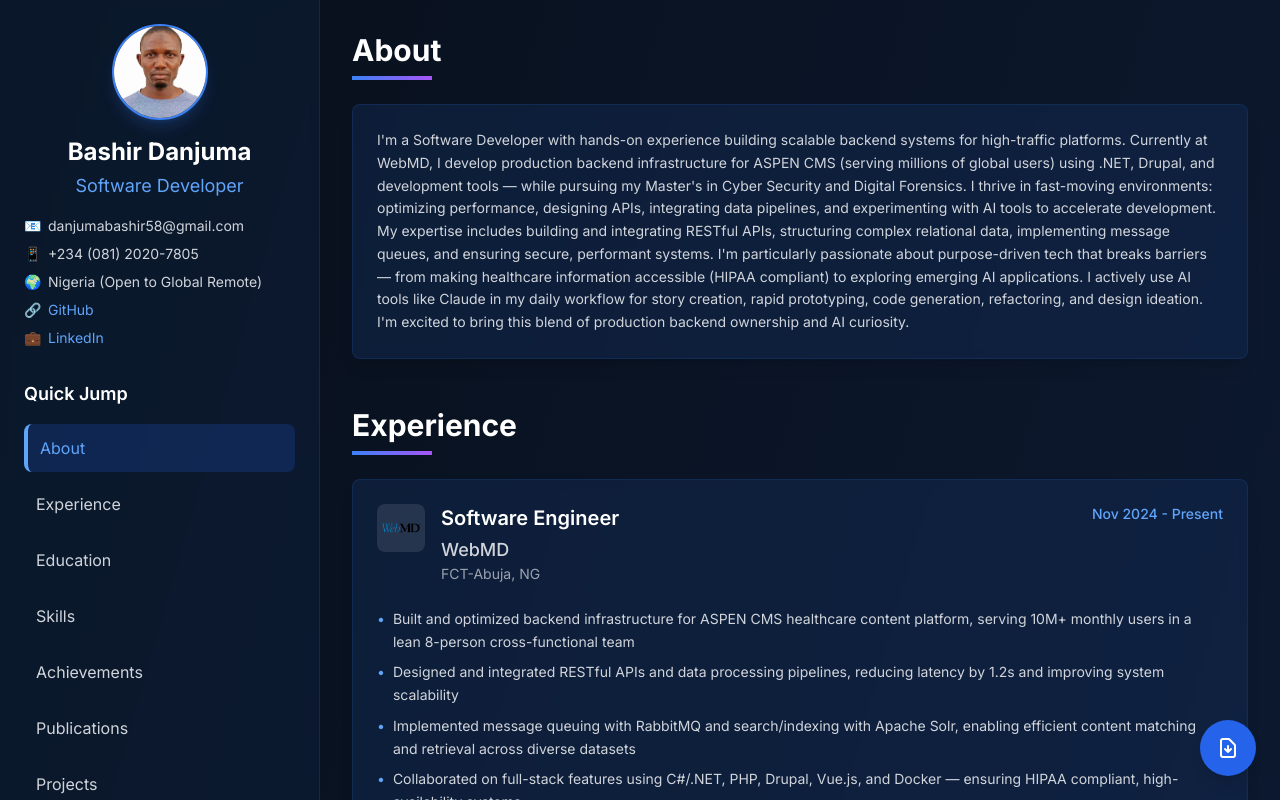
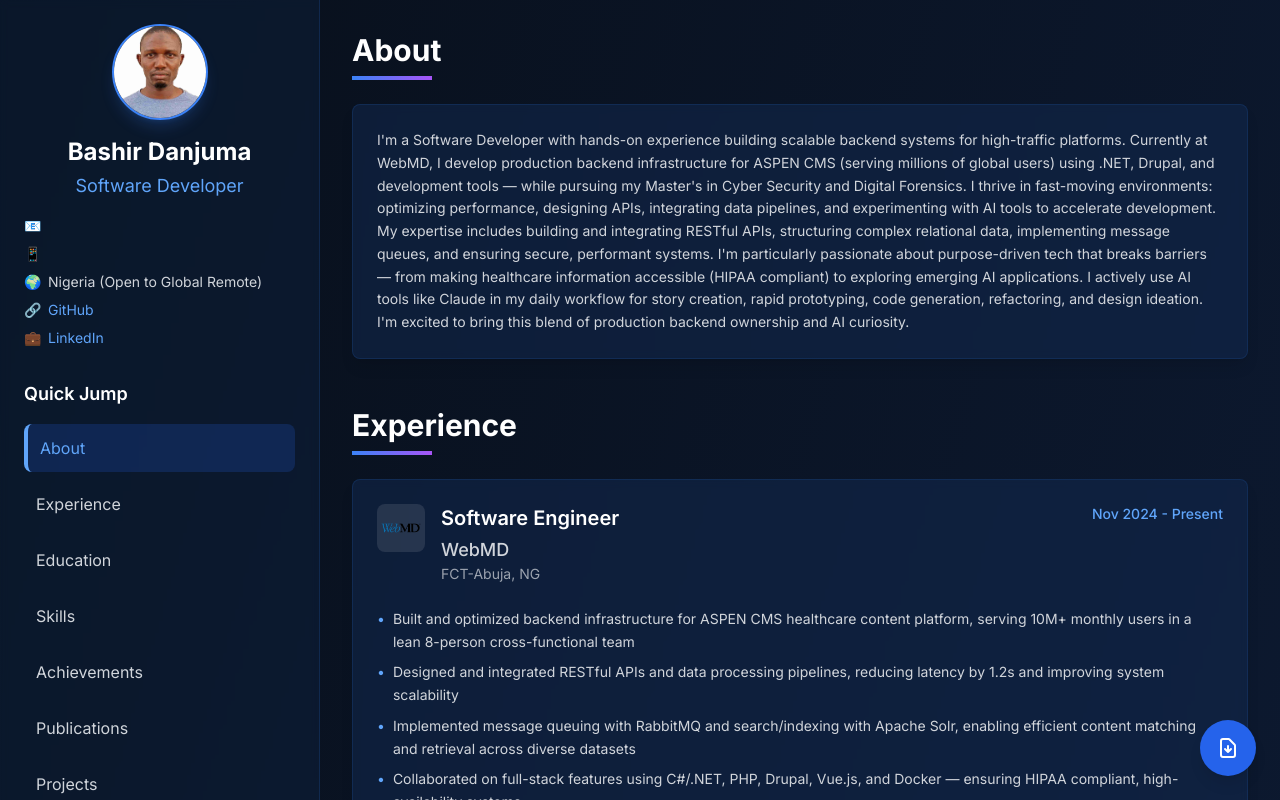
Before and after one commit to BashDee/resume.dev, a Next.js app: page / in a window 1280 px wide. Shown: the top 800 px of the page. Built offline with nearby package versions, Linux system fonts and the light colour scheme.

Commit message:
fix: remove personal contact information from resume data

```diff
--- a/src/data/resumeData.ts
+++ b/src/data/resumeData.ts
@@ -3,8 +3,8 @@
 export const personalInfo: PersonalInfo = {
   name: "Bashir Danjuma",
   title: "Software Developer",
-  email: "danjumabashir58@gmail.com",
-  phone: "+234 (081) 2020-7805",
+  email: "",
+  phone: "",
   location: "Nigeria (Open to Global Remote)",
   github: "https://github.com/BashDee",
   linkedin: "https://linkedin.com/in/bashir-danjuma",
```
